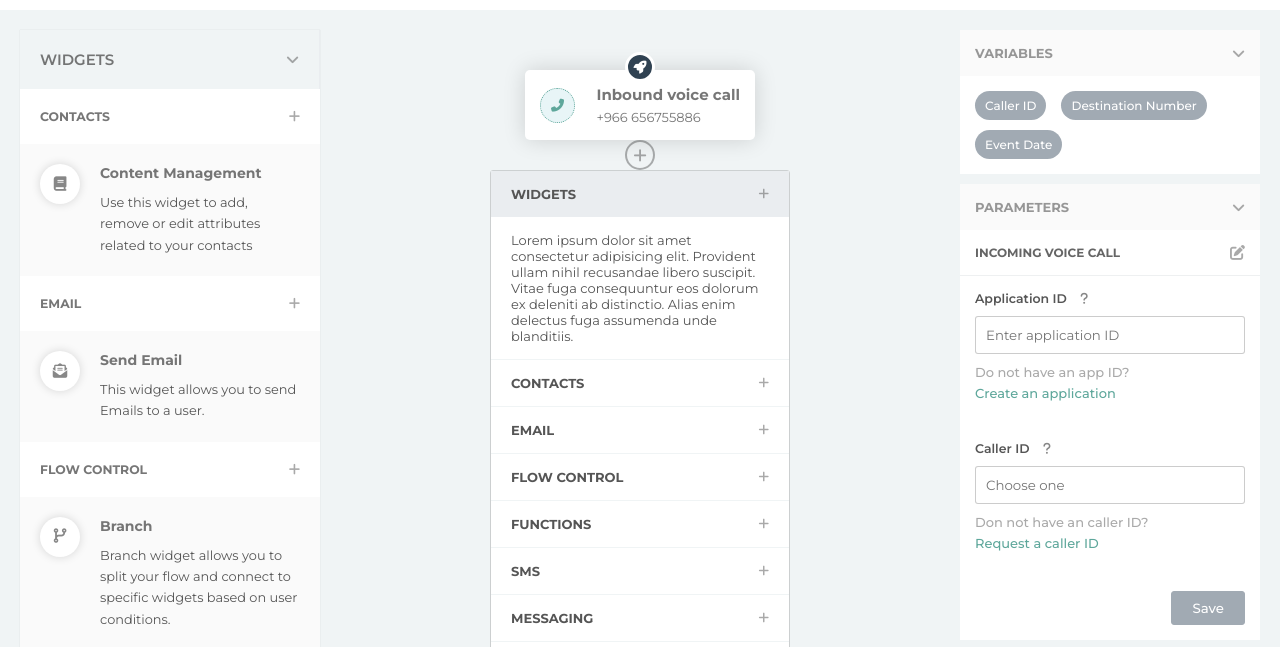
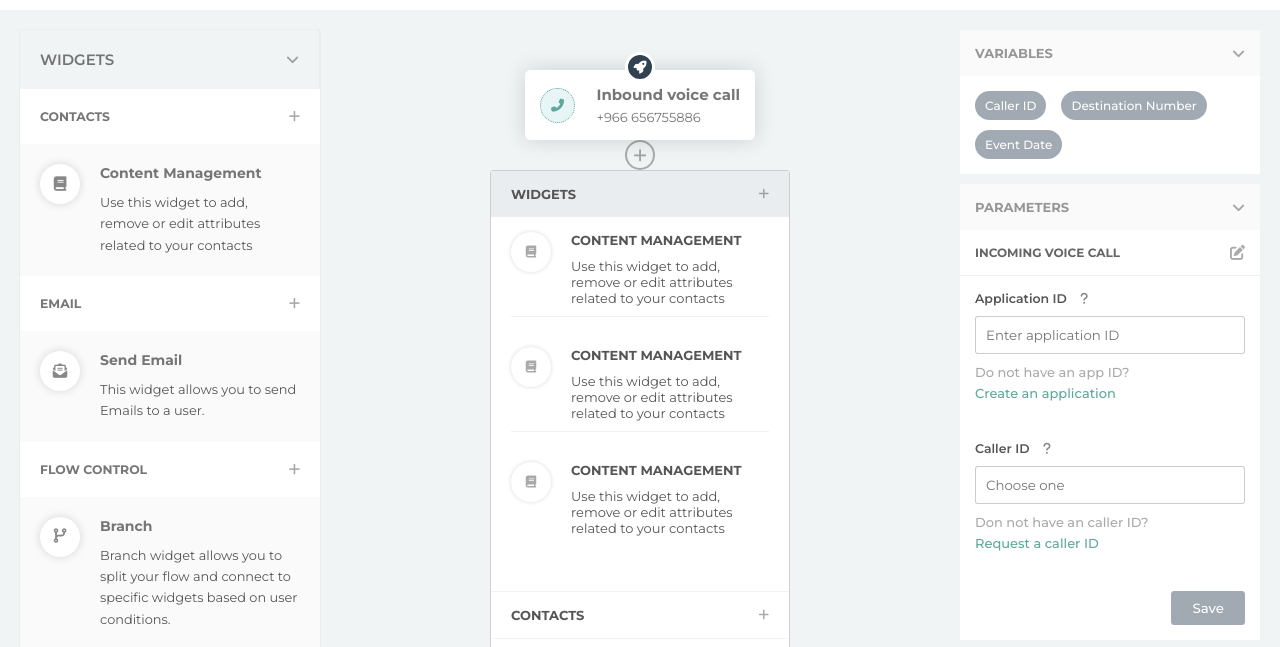
Before and after one commit to rick427/flow-studio, a plain HTML site: page next.html in a window 1280 px wide. Both pictures are taken after a click on the item "WIDGETS". Shown: the part 95-742 px from the top of the page. Drawn offline with Linux system fonts and the light colour scheme.

Commit message:
added content

```diff
--- a/next.html
+++ b/next.html
@@ -403,12 +403,45 @@
                             <i class="fas fa-plus"></i>
                         </div>
                         <div class="content__container_tools_item_accordion_content">
-                            <p>
-                                Lorem ipsum dolor sit amet consectetur adipisicing elit.
-                                Provident ullam nihil recusandae libero suscipit. Vitae fuga
-                                consequuntur eos dolorum ex deleniti ab distinctio.
-                                Alias enim delectus fuga assumenda unde blanditiis.
-                            </p>
+                            <div class="content__container_tools_item_accordion_content_row">
+                                <div class="content__container_tools_item_accordion_content_icon">
+                                    <i class="fas fa-book"></i>
+                                </div>
+
+                                <div class="content__container_tools_item_accordion_content_col">
+                                    <h1>content management</h1>
+                                    <p>
+                                        Use this widget to add, remove or edit attributes related
+                                        to your contacts
+                                    </p>
+                                </div>
+                            </div>
+                            <div class="content__container_tools_item_accordion_content_row">
+                                <div class="content__container_tools_item_accordion_content_icon">
+                                    <i class="fas fa-book"></i>
+                                </div>
+
+                                <div class="content__container_tools_item_accordion_content_col">
+                                    <h1>content management</h1>
+                                    <p>
+                                        Use this widget to add, remove or edit attributes related
+                                        to your contacts
+                                    </p>
+                                </div>
+                            </div>
+                            <div class="content__container_tools_item_accordion_content_row">
+                                <div class="content__container_tools_item_accordion_content_icon">
+                                    <i class="fas fa-book"></i>
+                                </div>
+
+                                <div class="content__container_tools_item_accordion_content_col">
+                                    <h1>content management</h1>
+                                    <p>
+                                        Use this widget to add, remove or edit attributes related
+                                        to your contacts
+                                    </p>
+                                </div>
+                            </div>
                         </div>
                     </li>
 
--- a/styles.css
+++ b/styles.css
@@ -606,6 +606,17 @@ a {
   background-color: var(--white);
 }
 
+.content__container_tools_item_accordion_content_row {
+  display: flex;
+  justify-content: space-between;
+  margin-bottom: 3rem;
+  padding-bottom: 1rem;
+}
+
+.content__container_tools_item_accordion_content_row:not(:last-child) {
+  border-bottom: 1px solid var(--grey);
+}
+
 .content__container_tools_item.active {
   background-color: var(--primary-grey);
 }
@@ -620,6 +631,30 @@ a {
 
 .content__container_tools_item_accordion:hover {
   background: var(--light-grey-2);
+}
+
+.content__container_tools_item_accordion_content_icon {
+  width: 4rem;
+  height: 4rem;
+  border-radius: 50%;
+  background-color: var(--white);
+  box-shadow: 0 0 4px rgba(0, 0, 0, 0.15);
+  margin-right: 2rem;
+  display: flex;
+  justify-content: center;
+  align-items: center;
+}
+
+.content__container_tools_item_accordion_content_icon i {
+  font-size: 1.3rem;
+}
+
+.content__container_tools_item_accordion_content_col {
+  flex: 1;
+}
+
+.content__container_tools_item_accordion_content_col h1 {
+  margin-bottom: 1rem;
 }
 
 .content__container_tools_item:not(:last-child) {
```
